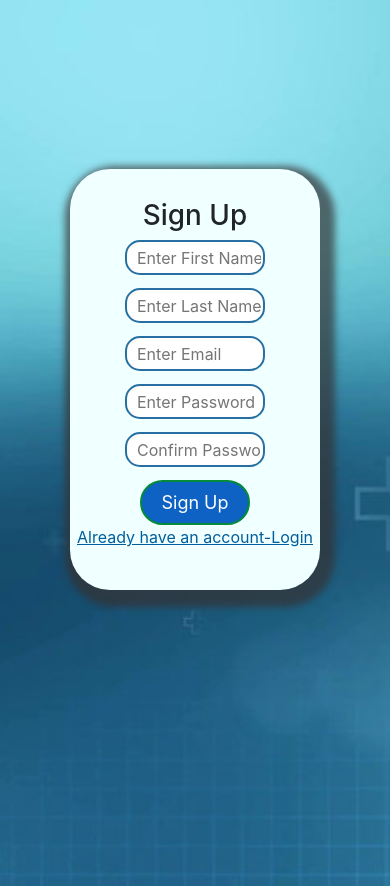
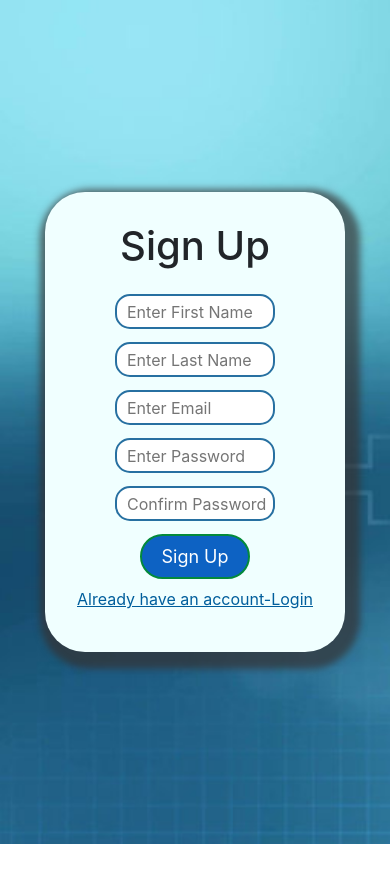
Before and after one commit to Ansfred/Smart-India-Hackathon, a React (Create React App) app in the folder front-end/: page /signup in a window 390 px wide. After the commit the page ends 844 px from the top, so only its background shows below. Built offline with nearby package versions, Linux system fonts and the light colour scheme.

Commit message:
Fixed login and signup css

```diff
--- a/front-end/src/Pages/Login/Login.css
+++ b/front-end/src/Pages/Login/Login.css
@@ -9,8 +9,10 @@
   outline: none;
 }
 .login {
+  min-height: 100vh;
   text-align: center;
   justify-content: center;
+  align-items: center;
   display: flex;
   padding: 120px 0 120px 0;
   /* background-color: #34495e; */
@@ -18,14 +20,21 @@
   background-size: cover;
   /* background-size: contain; */
 }
+
+.login h1 {
+  padding-bottom: 1rem;
+  font-size: 2.5rem;
+}
+
 .login-card {
   /* display: flex; */
   justify-content: center;
-  height: auto;
+  height: fit-content;
   width: 33%;
   box-shadow: 5px 7px 7px 10px rgba(53, 49, 49, 0.678);
   padding-top: 30px;
-  padding-bottom: 25px;
+  padding-bottom: 40px;
+  padding-bottom: 40px;
   border-radius: 40px;
   background-color: rgb(240, 255, 255);
 }
@@ -94,14 +103,8 @@
   .login-card {
     width: 250px;
   }
-  .login {
-    padding: 30vh 0 40vh 0;
-  }
 }
 @media screen and (min-width: 850px) {
-  .login {
-    padding: 30vh 0 40vh 0;
-  }
   .login .links .forgotPassword {
     color: #005e9c;
     padding-left: 40px;
@@ -114,9 +117,6 @@
   }
 }
 @media screen and (min-width: 1040px) {
-  .login {
-    padding: 30vh 0 40vh 0;
-  }
   .login .links .forgotPassword {
     color: #005e9c;
     padding-left: 70px;
--- a/front-end/src/Pages/Signup/Signup.css
+++ b/front-end/src/Pages/Signup/Signup.css
@@ -9,15 +9,23 @@
   outline: none;
 }
 .signup {
+  min-height: 100vh;
   text-align: center;
   justify-content: center;
   display: flex;
-  padding: 120px 0 120px 0;
+  align-items: center;
+  padding: 2rem 0 2rem 0;
   /* background-color: #34495e; */
   background-image: url(../../loginbg.jpg);
   background-size: cover;
   /* background-size: contain; */
 }
+
+.signup h1 {
+  padding-bottom: 1rem;
+  font-size: 2.5rem;
+}
+
 .signup-card {
   /* display: flex; */
   justify-content: center;
@@ -62,6 +70,7 @@
   border-radius: 40px;
   color: #fff;
   border: 2px solid #038a3b;
+  margin-bottom: 0.5rem;
   font-size: large;
   background-color: rgb(13, 98, 195);
 }
@@ -76,40 +85,30 @@
 .signup .links .signUp:hover {
   color: blue;
 }
-@media screen and (max-width: 850px) {
+
+@media screen and (max-width: 399px) {
   .signup input {
-    width: 140px;
+    width: 160px;
+  }
+  .signup-form input:focus {
+    width: 180px;
   }
   .signup .links .signUp {
     text-align: center;
     /* padding-left: 75px; */
   }
-  /* .signup-email,
-    .signup-password,
-    .signup-firstname,
-    .signup-lastname,
-    .signup-confirm-password input:focus {
-      width: 190px;
-      padding-left: 17px;
-    } */
+  .signup-card {
+    width: 300px;
+  }
+}
+
+@media screen and (max-width: 350px) {
   .signup-card {
     width: 250px;
   }
-  .signup {
-    padding: 20vh 0 35vh 0;
-  }
 }
-@media screen and (min-width: 850px) {
-  .signup {
-    padding: 20vh 0 30vh 0;
-  }
-}
-@media screen and (min-width: 1040px) {
-  .signup {
-    padding: 20vh 0 30vh 0;
-  }
-}
-@media screen and (min-width: 1100px) {
+
+@media screen and (min-width: 400px) {
   .signup-card {
     width: 350px;
   }
--- a/front-end/src/Pages/Signup/Signup.js
+++ b/front-end/src/Pages/Signup/Signup.js
@@ -76,7 +76,7 @@ function Signup() {
         </form>
         <div className="links">
           <p>
-            <Link className="signUp" to="/">
+            <Link className="signUp" to="/login">
               Already have an account-Login
             </Link>
           </p>
```
